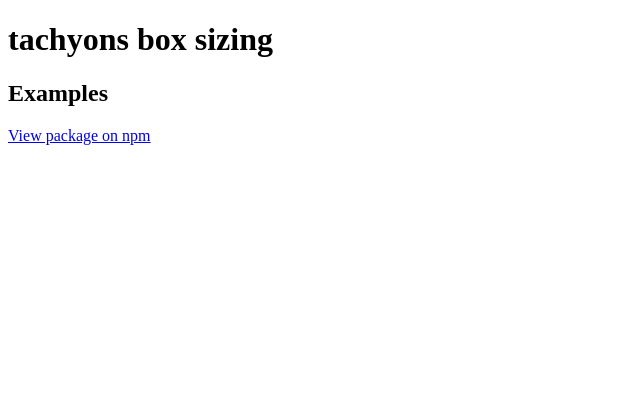
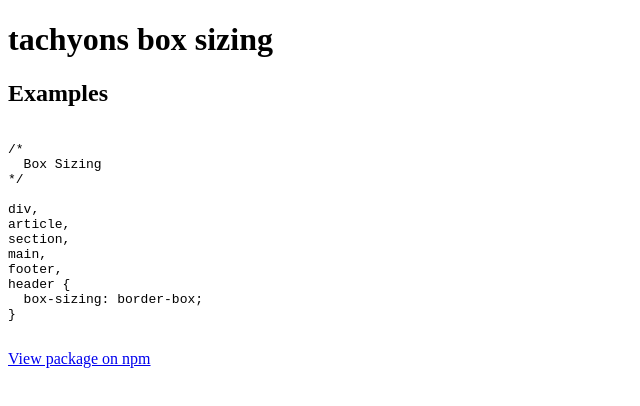
Before and after one commit to tachyons-css/tachyons-box-sizing, a website: page index.html in a window 1280 px wide. Shown: the whole page, without its empty margins (0-640 px from the left). Drawn offline with Linux system fonts and the light colour scheme.

Commit message:
Automatically adds code example and base for visual docs

```diff
--- a/index.html
+++ b/index.html
@@ -13,6 +13,23 @@
   <body>
     <h1>tachyons box sizing</h1>
     <h2>Examples</h2>
+
+    <pre>
+<code>
+/*
+  Box Sizing
+*/
+
+div,
+article,
+section,
+main,
+footer,
+header {
+  box-sizing: border-box;
+}
+</code>
+</pre>
     <a href="http://npmjs.org/package/tachyons-box-sizing" title="tachyons-box-sizing">View package on npm</a>
   </body>
 </html>
```
